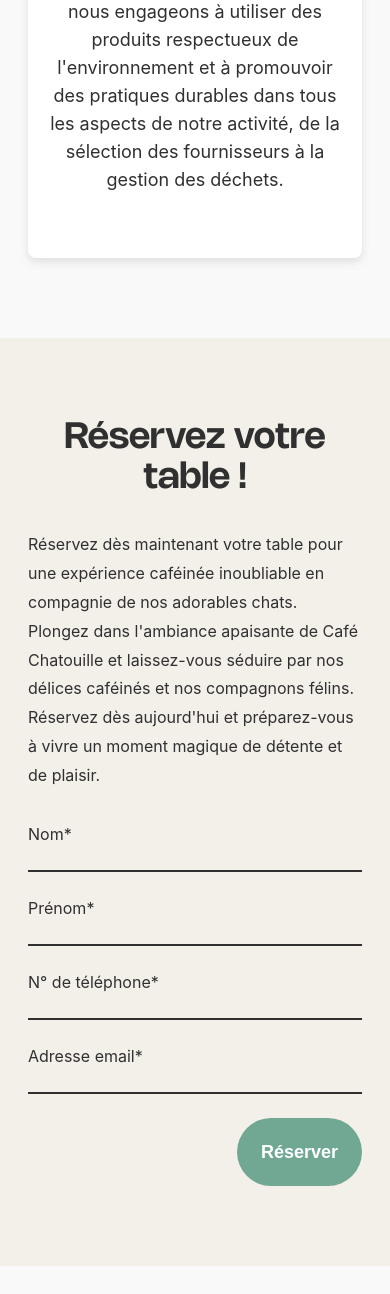
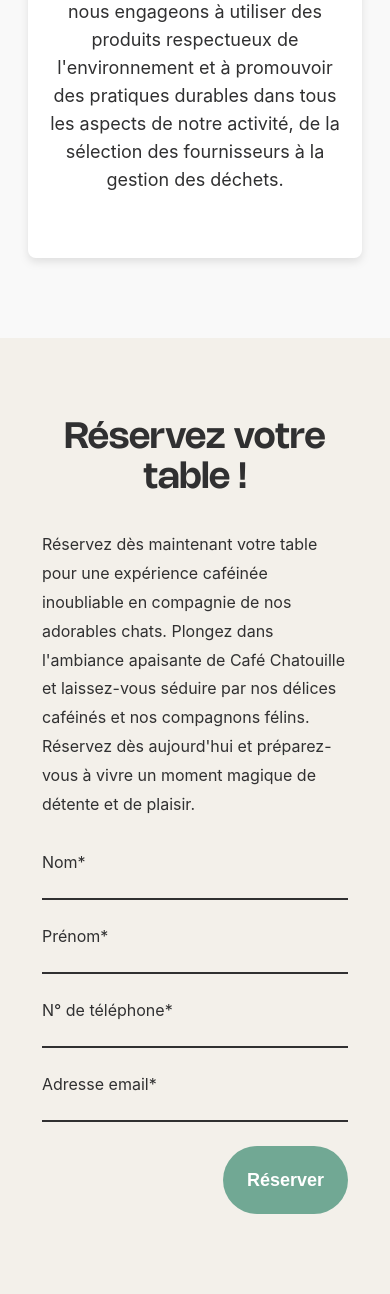
Before and after one commit to il94/technical-test-front-end, a React (Vite) app: page / in a window 390 px wide. Shown: the part 3830-5124 px from the top of the page. Before the commit the page ends 5096 px from the top, so only its background shows below. Built offline with nearby package versions, Linux system fonts and the light colour scheme.

Commit message:
update: enhance max-width for responsive design in ReservationSection

```diff
--- a/src/views/ReservationSection.tsx
+++ b/src/views/ReservationSection.tsx
@@ -42,7 +42,7 @@
 			id="reservation"
 			className="bg-background-secondary flex w-full flex-col items-center justify-center gap-8 px-7 py-20 lg:flex-row lg:gap-20 lg:px-20"
 		>
-			<div className="flex h-full flex-col gap-8 lg:w-6/7 lg:items-start lg:gap-14">
+			<div className="xs:max-w-11/12 flex h-full flex-col gap-8 lg:w-6/7 lg:items-start lg:gap-14">
 				<h2 className="font-nohemi text-center text-4xl font-semibold lg:text-5xl">
 					Réservez votre table !
 				</h2>
@@ -57,7 +57,7 @@
 			</div>
 			<form
 				onSubmit={onSubmit}
-				className="flex w-full flex-col items-end gap-6 lg:grid lg:grid-cols-2 lg:gap-x-6 lg:gap-y-8"
+				className="xs:max-w-11/12 flex w-full flex-col items-end gap-6 lg:grid lg:grid-cols-2 lg:gap-x-6 lg:gap-y-8"
 			>
 				<ReservationField name="name" label="Nom" />
 				<ReservationField name="firstname" label="Prénom" />
```
